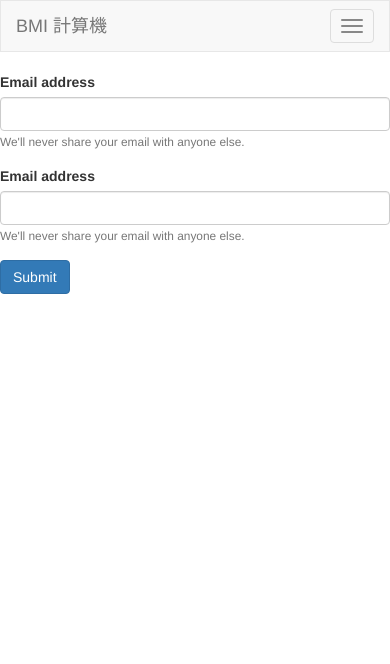
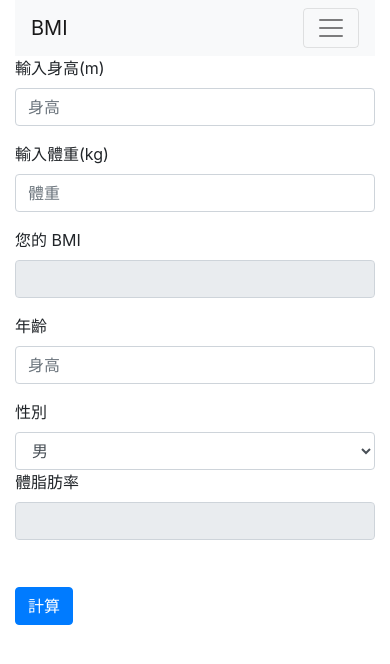
Before and after one commit to WillyKCW/WillyKCW.github.io, a plain HTML site: page index.html in a window 390 px wide. Drawn offline with nearby package versions, Linux system fonts and the light colour scheme.

Commit message:
更新體脂

```diff
--- a/index.html
+++ b/index.html
@@ -8,59 +8,111 @@
 
     <title>BMI 計算機</title>
 
-    <link rel="stylesheet" href="./library/css/bootstrap.css">
-    <script src="./library/js/jquery-2.2.4.js"></script>
-    <script src="./library/js/bootstrap.js"></script>
+    <link rel="stylesheet" href="https://stackpath.bootstrapcdn.com/bootstrap/4.2.1/css/bootstrap.min.css" integrity="sha384-GJzZqFGwb1QTTN6wy59ffF1BuGJpLSa9DkKMp0DgiMDm4iYMj70gZWKYbI706tWS" crossorigin="anonymous">
+
+
+    <script src="https://code.jquery.com/jquery-3.3.1.slim.min.js" integrity="sha384-q8i/X+965DzO0rT7abK41JStQIAqVgRVzpbzo5smXKp4YfRvH+8abtTE1Pi6jizo" crossorigin="anonymous"></script>
+    <script src="https://cdnjs.cloudflare.com/ajax/libs/popper.js/1.14.6/umd/popper.min.js" integrity="sha384-wHAiFfRlMFy6i5SRaxvfOCifBUQy1xHdJ/yoi7FRNXMRBu5WHdZYu1hA6ZOblgut" crossorigin="anonymous"></script>
+    <script src="https://stackpath.bootstrapcdn.com/bootstrap/4.2.1/js/bootstrap.min.js" integrity="sha384-B0UglyR+jN6CkvvICOB2joaf5I4l3gm9GU6Hc1og6Ls7i6U/mkkaduKaBhlAXv9k" crossorigin="anonymous"></script>
+
     <style>
-        .my-container{
-            padding-left: 0px;
-            padding-right: 0px;
+        .buttom-box{
+            margin-top: 31px;
         }
+
     </style>
+    <script>
+        $(function(){
+            $("#calc2").click(function () {
+                var h =  $("#height").val();
+                var w =  $("#weight").val();
+
+                if( h == '' ) {
+                    alert('請輸入身高');
+                } else if( w == '' ) {
+                    alert('請輸入體重');
+                } else if( h > 3 ) {
+                    alert('身高請輸入公尺')
+                } else {
+                    var bmi = w / ( h * h );
+                    $('#result').val(bmi);
+                    $('#height').val('');
+                    $('#weight').val('');
+                }
+
+                var a =  $("#age").val();
+                var s =  $("#sex").val();
+
+                if( a == '' ) {
+                    alert('年齡');
+                } else if( s == '' ) {
+                    alert('請選擇性別');
+                } else {
+                    var bodyfat =( 1.2*bmi )+( 0.23*a-5.4 )-(10.8*s);
+                    $('#fat').val(bodyfat)
+                    $('#age').val('');
+                    $('#sex').val('');
+                }
+            });
+
+        });
+    </script>
 </head>
 <body>
-<div class="container-fluid my-container">
-    <nav class="navbar navbar-default">
-        <div class="container-fluid">
+<div class="container-fluid">
+    <nav class="navbar navbar-expand-lg navbar-light bg-light">
+        <a class="navbar-brand" href="#">BMI</a>
+        <button class="navbar-toggler" type="button" data-toggle="collapse" data-target="#navbarSupportedContent" aria-controls="navbarSupportedContent" aria-expanded="false" aria-label="Toggle navigation">
+            <span class="navbar-toggler-icon"></span>
+        </button>
 
-            <!-- Brand and toggle get grouped for better mobile display -->
-            <div class="navbar-header">
-                <button type="button" class="navbar-toggle collapsed" data-toggle="collapse" data-target="#bs-example-navbar-collapse-1" aria-expanded="false">
-                    <span class="sr-only">Toggle navigation</span>
-                    <span class="icon-bar"></span>
-                    <span class="icon-bar"></span>
-                    <span class="icon-bar"></span>
-                </button>
-                <a class="navbar-brand" href="#">BMI 計算機</a>
-            </div>
-
-            <!-- Collect the nav links, forms, and other content for toggling -->
-            <div class="collapse navbar-collapse" id="bs-example-navbar-collapse-1">
-                <ul class="nav navbar-nav navbar-right">
-                    <li><a href="http://hahow.in" target="_blank">About</a></li>
-                </ul>
-            </div><!-- /.navbar-collapse -->
-        </div><!-- /.container-fluid -->
     </nav>
     <div class="row">
-        <div class="col-md-4">
+        <div class="col-md-4 box">
             <div class="form-group">
-                <label for="exampleInputEmail1">Email address</label>
-                <input type="email" class="form-control" id="exampleInputEmail1" aria-describedby="emailHelp">
-                <small id="emailHelp" class="form-text text-muted">We'll never share your email with anyone else.</small>
+                <label for="height">輸入身高(m)</label>
+                <input type="number" class="form-control" id="height" placeholder="身高">
             </div>
         </div>
-        <div class="col-md-4">
+        <div class="col-md-4 box">
             <div class="form-group">
-                <label for="exampleInputEmail1">Email address</label>
-                <input type="email" class="form-control" id="exampleInputEmail1" aria-describedby="emailHelp">
-                <small id="emailHelp" class="form-text text-muted">We'll never share your email with anyone else.</small>
+                <label for="weight">輸入體重(kg)</label>
+                <input type="number" class="form-control" id="weight" placeholder="體重">
             </div>
         </div>
-        <div class="col-md-4">
-            <button type="submit" class="btn btn-primary">Submit</button>
+        <div class="col-md-3">
+            <div class="form-group">
+                <label for="result">您的 BMI</label>
+                <input type="number" class="form-control" id="result" readonly="true">
+            </div>
+        </div>
+    </div>
+    <div class="row">
+        <div class="col-md-4 box">
+            <div class="form-group">
+                <label for="age">年齡</label>
+                <input type="number" class="form-control" id="age" placeholder="身高">
+            </div>
+        </div>
+        <div class="col-md-4 box">
+            <label for="age">性別</label>
+            <select class="form-control" id="sex">
+                <option value="1">男</option>
+                <option value="0">女</option>
+            </select>
+        </div>
+        <div class="col-md-3">
+            <div class="form-group">
+                <label for="fat">體脂肪率</label>
+                <input type="number" class="form-control" id="fat" readonly="true">
+            </div>
+        </div>
+        <div class="col-md-1 buttom-box">
+            <div class="form-group">
+                <button type="button" id="calc2" class="btn btn-primary">計算</button>
+            </div>
+        </div>
 
-        </div>
     </div>
 </div>
 </body>
```
